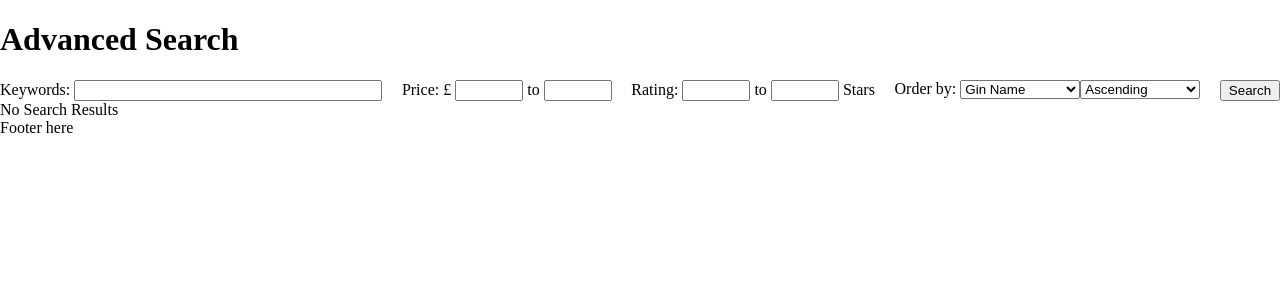
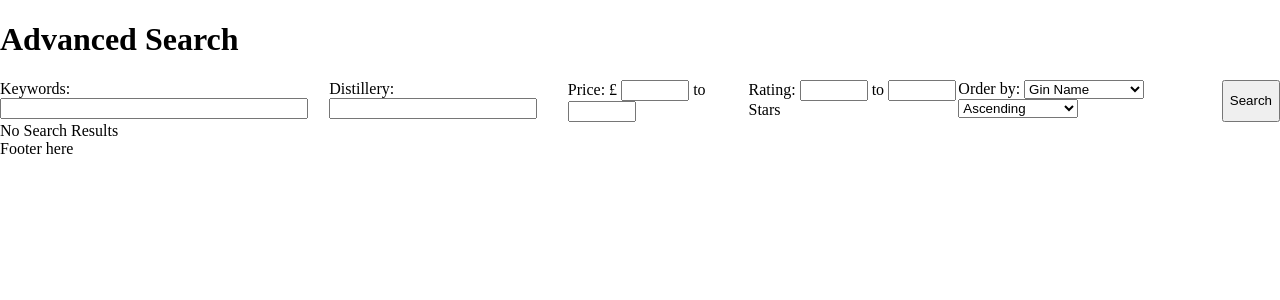
Before and after one commit to ms813/Ginthusiasm, a Django app: page /gin/ in a window 1280 px wide. Shown: the part 50-350 px from the top of the page. Run offline with Django 3.2, Linux system fonts and the light colour scheme; data that the repository does not hold is empty.

Commit message:
Working on add gin form

```diff
--- a/ginthusiasm/forms/__init__.py
+++ b/ginthusiasm/forms/__init__.py
@@ -1,3 +1,4 @@
 from user import UserForm, LoginForm
 from gin_search import GinSearchForm
+from add_gin import AddGinForm
 from distillery_search import DistillerySearchForm
--- a/ginthusiasm/models/gin.py
+++ b/ginthusiasm/models/gin.py
@@ -23,7 +23,7 @@ class Gin(models.Model):
     long_description = models.TextField()
     taste_tags = models.ManyToManyField(TasteTag, blank=True)
     slug = models.SlugField(unique=True, blank=True)
-    image = models.ImageField(upload_to='gins')
+    image = models.ImageField(upload_to='gins', blank=True)
     distillery = models.ForeignKey('distillery', null=True, blank=True)
 
     def save(self, *args, **kwargs):
--- a/ginthusiasm/urls.py
+++ b/ginthusiasm/urls.py
@@ -45,6 +45,7 @@ wishlist_patterns = [
 distillery_patterns = [
     url(r'^distillery/$', views.distillery_search_results, name='distillery_search_results'),
     url(r'^distillery/(?P<distillery_name_slug>[\w\-]+)/$', views.show_distillery, name='show_distillery'),
+    url(r'^distillery/(?P<distillery_name_slug>[\w\-]+)/add-gin/$', views.add_gin, name='add_gin'),
 ]
 
 ##########     Review     ##########
--- a/ginthusiasm/views/__init__.py
+++ b/ginthusiasm/views/__init__.py
@@ -2,7 +2,7 @@ from index import index
 from login import user_login, signup, myaccount, user_logout
 from wishlist import wishlist
 from map_helper import MapHelper
-from gin import show_gin, gin_search_results
+from gin import show_gin, add_gin, gin_search_results
 from article import article
 from distillery import show_distillery, distillery_search_results
 
--- a/ginthusiasm/views/gin.py
+++ b/ginthusiasm/views/gin.py
@@ -1,7 +1,7 @@
 from django.shortcuts import render, redirect
 from django.http import HttpResponse
-from ginthusiasm.models import Gin, TasteTag
-from ginthusiasm.forms import GinSearchForm
+from ginthusiasm.models import Gin, TasteTag, Distillery
+from ginthusiasm.forms import GinSearchForm, AddGinForm
 from django.db.models import Q
 import shlex
 
@@ -23,6 +23,34 @@ def show_gin(request, gin_name_slug):
 
     # Render the response and return it to the client
     return render(request, 'ginthusiasm/gin_page.html', context=context_dict)
+
+# View for adding a gin to the database
+def add_gin(request, distillery_name_slug):
+    try:
+        distillery = Distillery.objects.get(slug=distillery_name_slug)
+    except Distillery.DoesNotExist:
+        distillery = None
+
+    form = AddGinForm()
+
+    if request.method == 'POST':
+        form = AddGinForm(request.POST)
+        if form.is_valid():
+            if distillery:
+                gin = form.save(commit=False)
+                gin.distillery = distillery
+                gin.average_rating = 0
+
+                if 'image' in request.FILES:
+                    gin.image = request.FILES['image']
+
+                gin.save()
+                return redirect('show_distillery', distillery_name_slug)
+        else:
+            print(form.errors)
+
+    context_dict = {'add_gin_form': form, 'distillery': distillery}
+    return render(request, 'ginthusiasm/add_gin_page.html', context=context_dict)
 
 # View for the gin search page
 def gin_search_results(request):
--- a/templates/ginthusiasm/gin_search_page.html
+++ b/templates/ginthusiasm/gin_search_page.html
@@ -4,7 +4,7 @@
 {% block style_block %}
 {% endblock %}
 
-{% block title_block %} Search fo Gin{% endblock %}
+{% block title_block %} Search for Gin{% endblock %}
 
 {% block body_block %}
     {% include 'ginthusiasm/gin_search_widget.html' %}
--- a/templates/ginthusiasm/gin_search_widget.html
+++ b/templates/ginthusiasm/gin_search_widget.html
@@ -2,6 +2,7 @@
     <h1>Advanced Search</h1>
     <form id='gin_search_form' method='get' action={% url "gin_search_results" %}>
         <div class='keywords'>Keywords: {{ advanced_search_form.keywords }}</div>
+        <div class='distillery'>Distillery: {{ advanced_search_form.distillery }}</div>
         <div class='price'>Price: £ {{ advanced_search_form.min_price }} to {{ advanced_search_form.max_price }}</div>
         <div class='rating'>Rating: {{ advanced_search_form.min_rating }} to {{ advanced_search_form.max_rating }} Stars</div>
         <div class='ordering'>Order by: {{ advanced_search_form.order_by }}{{ advanced_search_form.order }}</div>
@@ -27,4 +28,8 @@
     .gin_search_widget .keywords input {
         width: 300px;
     }
+
+    .gin_search_widget .distillery input {
+        width: 200px;
+    }
 </style>
```
Also changed, not shown: ginthusiasm/forms/add_gin.py (+14 -0 lines), templates/ginthusiasm/add_gin_page.html (added, +28 -0 lines).
